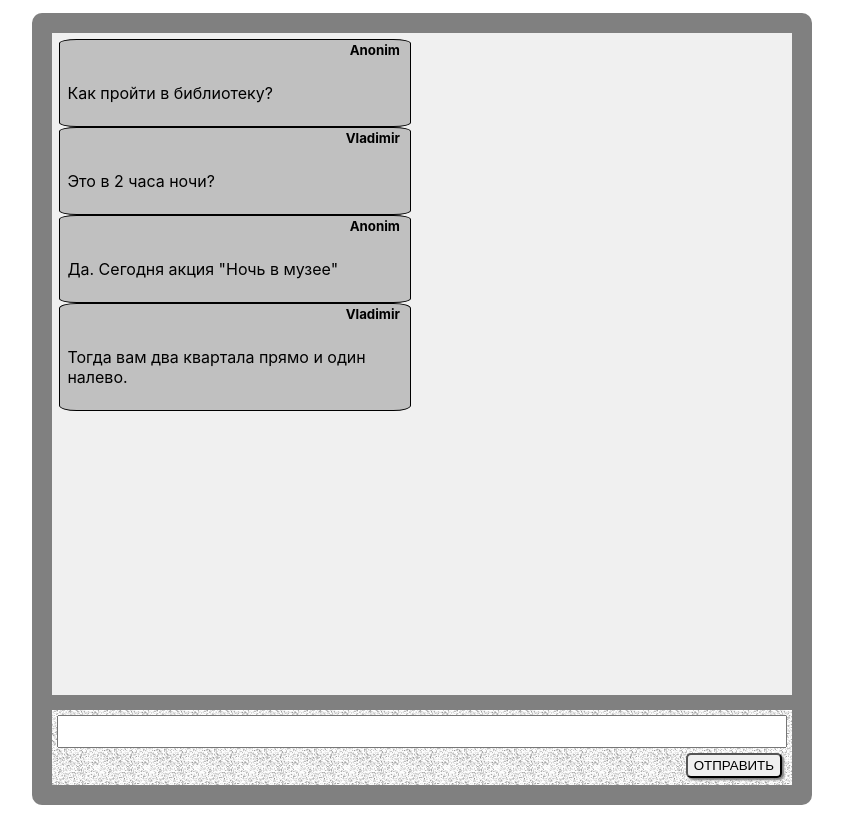
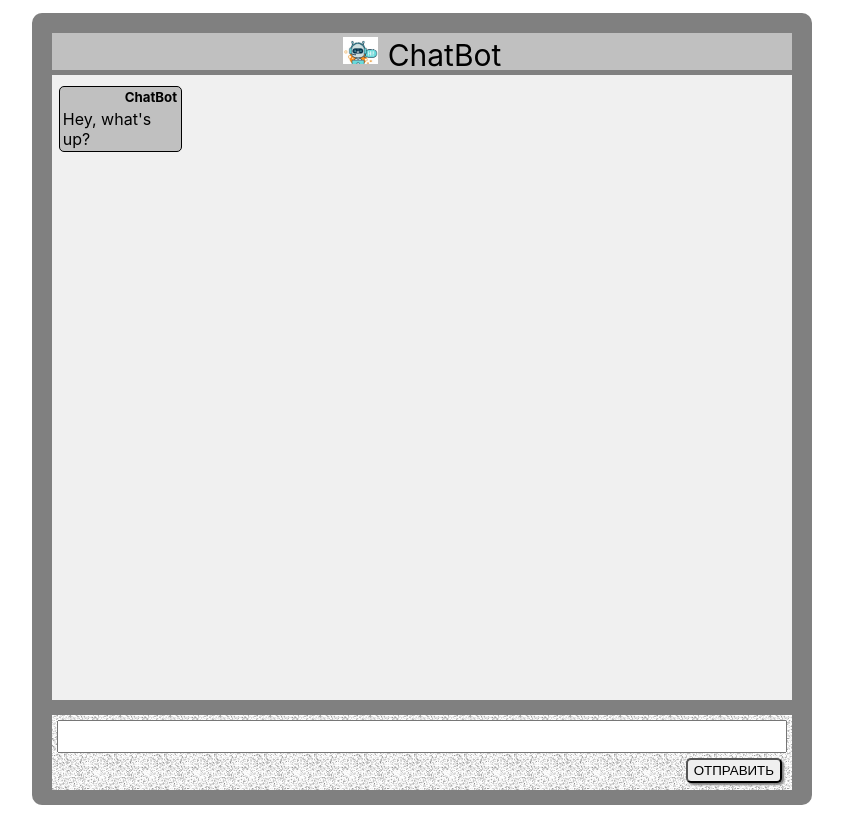
Before and after one commit to Kuldyaev/geekreact, a React (Create React App) app: page / in a window 1280 px wide. Shown: the whole page, without its empty margins (218-1061 px from the left). Built offline with nearby package versions, Linux system fonts and the light colour scheme.

Commit message:
create first chat with chatbot

```diff
--- a/src/App.js
+++ b/src/App.js
@@ -1,12 +1,34 @@
+import { useState, useEffect } from 'react'
 import './App.css';
+import { ChatHeader } from './components/chatheader'
 import { MessageList } from './components/messageList'
 import { SendForm } from './components/sendForm'
 
 function App() {
+  const [messages, changeMessagesList] = useState([
+
+    ]);
+
+  const addNewMessage = (mess) => {
+    let nextNumber = 0;
+    if(messages.length>0){nextNumber = messages[messages.length - 1].id+1 }
+    changeMessagesList([...messages, {id:nextNumber, author:"Anonim", text: mess}])
+  }
+
+  useEffect(()=>{
+    if(messages.length===0){changeMessagesList([...messages, {id: 0, author:"ChatBot", text: "Hey, what's up?"}])}
+      else{
+        if(messages[messages.length - 1].author !== "ChatBot"){
+          setTimeout(()=>{changeMessagesList([...messages, {id:messages[messages.length - 1].id+1, author:"ChatBot", text: "Really? Very interesting!"}])}, 2000);
+        }
+      }
+    },[messages])
+
   return (
     <div className="App">
-      <MessageList/>
-      <SendForm/>
+      <ChatHeader/>
+      <MessageList list={messages} />
+      <SendForm addMessage={addNewMessage}/>
     </div>
   );
 }
--- /dev/null
+++ b/src/components/chatheader.jsx
@@ -0,0 +1,11 @@
+import React from 'react';
+import styles from '../css/chatheader.module.css'
+
+export const ChatHeader = (props) => {
+  return <div className = {styles.headerArea}>
+            <div className = {styles.headerBody}>
+              <div className = {styles.chatimage}></div>
+              <div className = {styles.chatname}>ChatBot</div>
+            </div>
+          </div>
+}
--- a/src/components/message.jsx
+++ b/src/components/message.jsx
@@ -2,7 +2,7 @@ import React from 'react';
 import styles from '../css/message.module.css'
 
 export const Message = (props) => {
-  return <div>
+  return <div className={styles.messagePlace}>
             <div className = {styles.messageBody}>
               <h5 className = {styles.author}> {props.author}</h5>
               <div className = {styles.text}>
--- a/src/components/messageList.jsx
+++ b/src/components/messageList.jsx
@@ -3,20 +3,15 @@ import styles from '../css/messagelist.module.css'
 import { Message } from '../components/message'
 
 export const MessageList = (props) => {
+
   return <div className = {styles.messageList}>
             <div className={styles.messagesArea}>
-                  <Message
-                  author = {"Anonim"}
-                  text = {"Как пройти в библиотеку?"}    />
-                  <Message
-                  author = {"Vladimir"}
-                  text = {"Это в 2 часа ночи?"}    />
-                  <Message
-                  author = {"Anonim"}
-                  text = {'Да. Сегодня акция "Ночь в музее"'}    />
-                  <Message
-                  author = {"Vladimir"}
-                  text = {"Тогда вам два квартала прямо и один налево."}    />
+                { props.list.map((message)=>(
+                    <Message
+                      author = {message.author}
+                      text = {message.text}
+                      key= {message.id} />
+                  ))}
             </div>
           </div>
 }
--- a/src/components/sendForm.jsx
+++ b/src/components/sendForm.jsx
@@ -1,13 +1,26 @@
-import React from 'react';
+import React, { useState } from 'react';
 import styles from '../css/sendform.module.css'
 
 export const SendForm = (props) => {
-  return <form action='#'  className = {styles.sendingArea}>
+
+  const [newmessage, changeNewMessage] = useState('');
+
+  const sendMessage = () => {
+    if(newmessage.length>0){ props.addMessage(newmessage); }
+    changeNewMessage('');
+    document.getElementById('newmessage').value = '';
+  }
+
+  const handleChange = (event) => {
+    changeNewMessage(event.target.value);
+  }
+
+  return <form action ='#'  className = {styles.sendingArea}>
             <div className={styles.newMessageArea}>
-              <input type="text" className={styles.newMessageTextArea}></input>
+              <input type="text" className={styles.newMessageTextArea} onChange={handleChange} id="newmessage"></input>
             </div>
             <div className={styles.buttonArea}>
-              <input type="submit" className={styles.buttonSendMessage} value="ОТПРАВИТЬ"></input>
+              <input type="submit" className={styles.buttonSendMessage} value="ОТПРАВИТЬ" onClick={sendMessage}></input>
             </div>
           </form>
 }
--- /dev/null
+++ b/src/css/chatheader.module.css
@@ -0,0 +1,25 @@
+.headerArea{
+	width: 100%;
+	height: 5%;
+	display: flex;
+	justify-content: center;
+	align-items: center;
+	border-bottom: 5px solid grey;
+	background-color: silver;
+}
+.headerBody{
+	display: flex;
+	height: 90%;
+	margin-top: 5px;
+
+}
+.chatimage{
+	width: 35px;
+	max-height: 80%;
+	margin-right: 10px;
+	background-image: url('../img/chatBot.jpg');
+	background-size: cover;
+}
+.chatname{
+  font-size: 30px;
+}
--- a/src/css/message.module.css
+++ b/src/css/message.module.css
@@ -1,9 +1,13 @@
+.messagePlace{
+	width: 100%;
+	display: flex;
+	margin-top: 4px;
+}
 .messageBody{
-	width: 350px;
-	min-height: 70px;
+	max-width: 80%;
 	background-color: silver;
 	border: solid 1px;
-	border-radius: 5%;
+	border-radius: 5px;
 }
 .author{
 	width: 97%;
@@ -17,3 +21,6 @@
 	width: 96%;
 	padding: 2%;
 }
+p{
+	margin: 0;
+}
--- a/src/css/messagelist.module.css
+++ b/src/css/messagelist.module.css
@@ -1,6 +1,6 @@
 .messageList{
 	width: 100%;
-	height: 88%;
+	height: 83%;
 	display: flex;
 	justify-content: center;
 	align-items: center;
--- a/src/css/sendform.module.css
+++ b/src/css/sendform.module.css
@@ -23,7 +23,7 @@
 	width: 100%;
 	flex-grow: 25;
 	display: flex;
-	justify-content: end;
+	justify-content: flex-end;
 }
 .buttonSendMessage{
 	height: 25px;
```
Also changed, not shown: src/img/chatBot.jpg (added).
